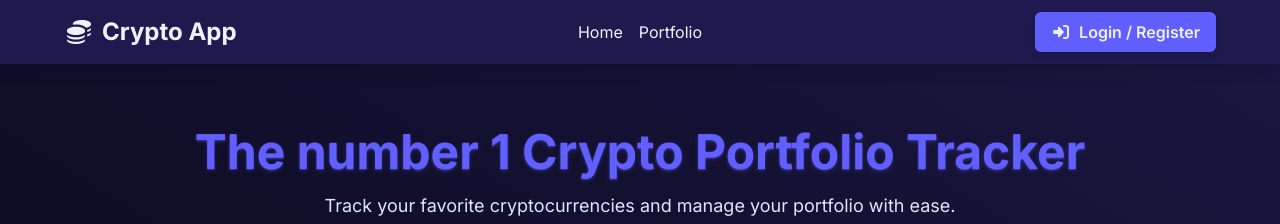
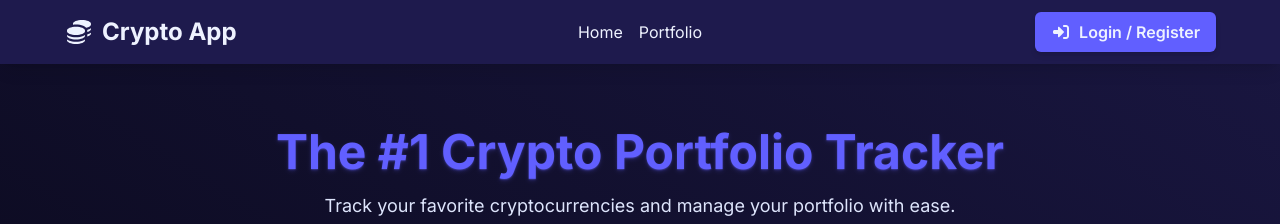
Before and after one commit to WadeTyler/Crypto-App, a React (Vite) app in the folder frontend/: page / in a window 1280 px wide. Shown: the top 224 px of the page. Built offline with nearby package versions, Linux system fonts and the light colour scheme; no server answers.

Commit message:
update HomePage title and adjust layout spacing for improved presentation

```diff
--- a/frontend/src/pages/HomePage.tsx
+++ b/frontend/src/pages/HomePage.tsx
@@ -34,7 +34,7 @@
         <div className="mx-auto max-w-4xl text-center text-balance flex flex-col items-center justify-center">
           <h1
             className="lg:text-5xl md:text-4xl text-3xl font-bold text-accent text-shadow-md text-shadow-accent/20">
-            The number 1 Crypto Portfolio Tracker
+            The #1 Crypto Portfolio Tracker
           </h1>
           <p className="mt-4 md:text-lg text-secondary max-w-2xl">
             Track your favorite cryptocurrencies and manage your portfolio with ease. Stay updated with real-time prices
@@ -43,7 +43,7 @@
           </p>
         </div>
 
-        <div className="flex flex-col items-center gap-16 w-full mx-auto">
+        <div className="flex flex-col items-center gap-8 w-full mx-auto">
 
           <form className="flex items-center justify-between w-full input-bar p-0! overflow-hidden">
             <input type="text" className="w-full px-3 py-2 focus:outline-none"
```
